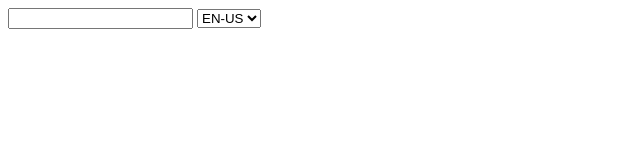
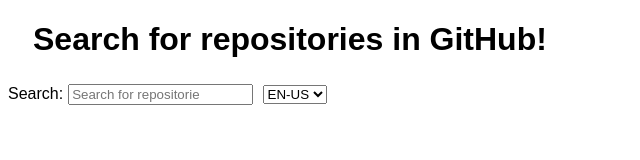
Before and after one commit to andressamorschel/SearchGitHub, a plain HTML site: page index.html in a window 1280 px wide. Shown: the whole page, without its empty margins (0-640 px from the left). Drawn offline with Linux system fonts and the light colour scheme.

Commit message:
fix: corrigindo inputs e estilizando-os

```diff
--- a/Style/style.css
+++ b/Style/style.css
@@ -1,3 +1,24 @@
 li{
   margin-bottom: 30px;
 }
+
+h1{
+  margin-left: 25px;
+}
+
+#pesquisa{
+  margin-left: 5px;
+}
+
+#selecionarLinguagem{
+  margin: 5px;
+}
+
+.search{
+  margin-left: 200px;
+  margin: 0;
+}
+
+body{
+  font-family: Arial, Helvetica, sans-serif;
+}
--- a/index.html
+++ b/index.html
@@ -10,8 +10,9 @@
 </head>
 
 <body>
+  <h1>Search for repositories in GitHub!</h1>
 
-  <input type="text" id="pesquisa" />
+  Search:<input type="text" placeholder="Search for repositorie" id="pesquisa">
 
   <select name="" id="selecionarLinguagem">
     <option value="pt-BR">PT-BR</option>
```
